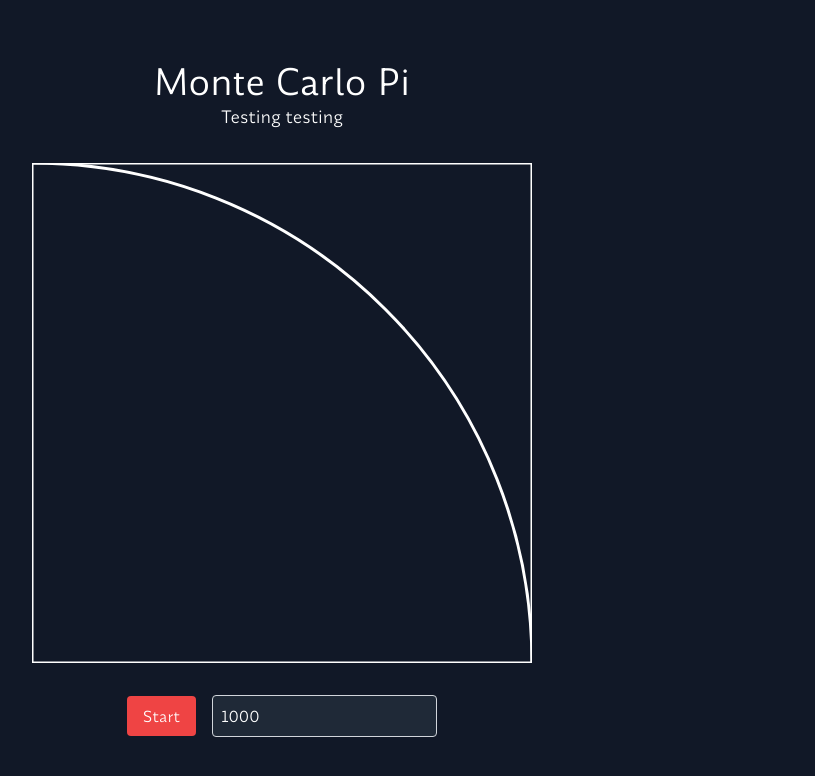
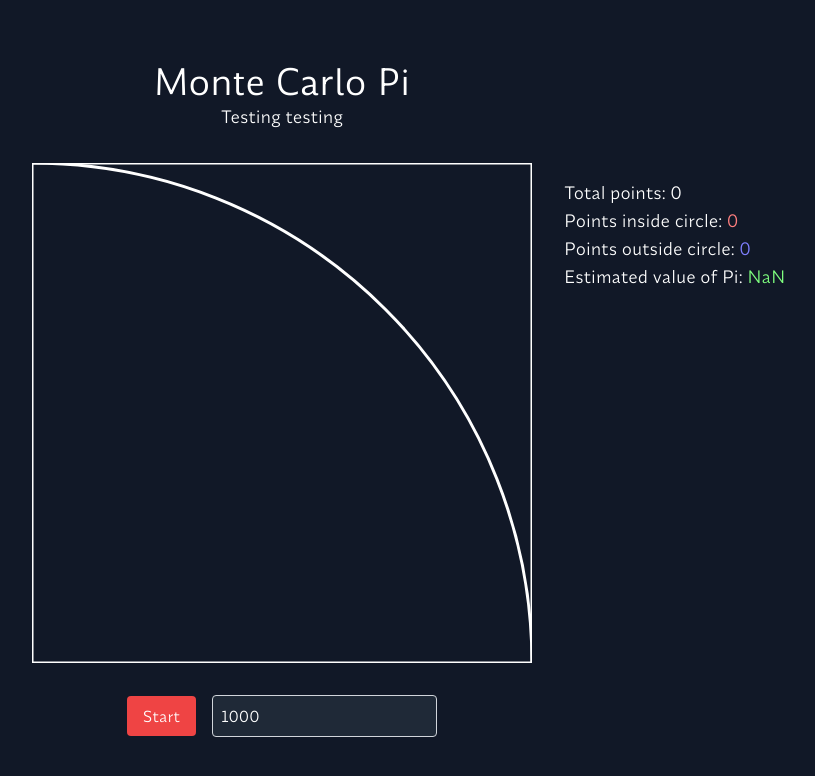
Before and after one commit to TetieWasTaken/monte-carlo-pi, a Next.js app: page / in a window 1280 px wide. Shown: the top 776 px of the page, without its empty margins (358-1173 px from the left). Built offline with nearby package versions, Linux system fonts and the light colour scheme.

Commit message:
chore(sidebar): redo looks & purpose

```diff
--- a/src/app/page.tsx
+++ b/src/app/page.tsx
@@ -5,7 +5,6 @@ import { Point } from "@/types";
 
 export default function Home() {
   const [points, setPoints] = useState<Point[]>([]);
-  const [openSidebar, setOpenSidebar] = useState(false);
   const [iterations, setIterations] = useState(1000);
 
   const randomPoint = (): Point => {
@@ -15,13 +14,13 @@ export default function Home() {
     return { x, y, isInsideCircle };
   };
 
-  const startSimulation = (): void => {
-    setOpenSidebar(true);
+  const startSimulation = async (): Promise<void> => {
     const newPoints: Point[] = [];
     for (let i = 0; i < iterations; i++) {
       newPoints.push(randomPoint());
+      setPoints([...newPoints]);
+      await new Promise((resolve) => setTimeout(resolve, 1000 / iterations));
     }
-    setPoints(newPoints);
   };
 
   return (
@@ -60,23 +59,32 @@ export default function Home() {
           ))}
         </svg>
         <div
-          className={`absolute top-0 left-full ml-4 transition-all duration-500 ease-in-out transform ${
-            openSidebar ? "opacity-100 max-w-l" : "opacity-0 max-w-0"
-          } overflow-hidden bg-gray-800 p-4 rounded`}
+          className={`absolute top-0 left-full ml-4 p-4 rounded w-64`}
         >
           <p className="text-lg">
-            Points inside circle: {points.filter(({ isInsideCircle }) =>
-              isInsideCircle
-            ).length}
+            Total points: <span className="text-white">{points.length}</span>
+          </p>
+          <p className="text-lg">
+            Points inside circle:{" "}
+            <span className="text-[#ff7f7f]">
+              {points.filter((p) => p.isInsideCircle).length}
+            </span>
           </p>
           <p className="text-lg">
             Points outside circle:{" "}
-            {points.filter(({ isInsideCircle }) => !isInsideCircle).length}
+            <span className="text-[#7f7fff]">
+              {points.filter((p) => !p.isInsideCircle).length}
+            </span>
           </p>
           <p className="text-lg">
-            Pi estimation:{" "}
-            {4 * points.filter(({ isInsideCircle }) => isInsideCircle).length /
-              points.length}
+            Estimated value of Pi:{" "}
+            <span className="text-[#7fff7f]">
+              {(4 * (points.filter((p) =>
+                p.isInsideCircle
+              ).length / points.length)).toPrecision(
+                points.length.toString().length,
+              )}
+            </span>
           </p>
         </div>
       </div>
```
